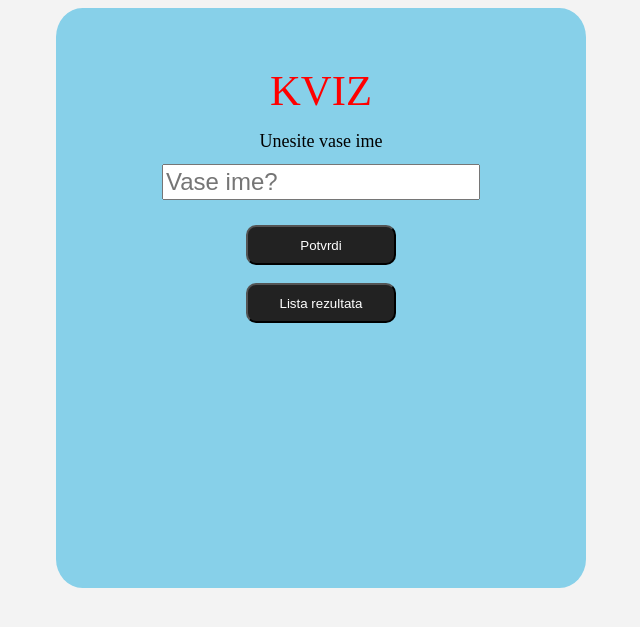
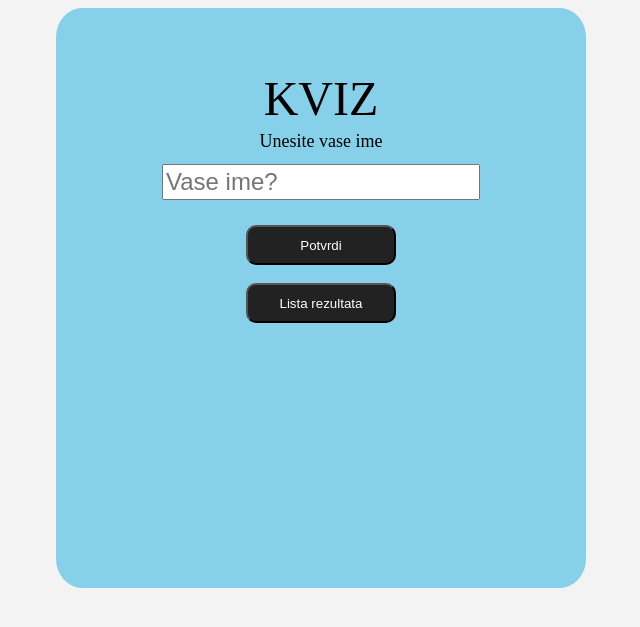
Before and after one commit to miirko99/PIA-homeworks, a PHP site: page / in a window 1280 px wide. Shown: the top 627 px of the page, without its empty margins (319-959 px from the left). Run offline with PHP 8.4, Linux system fonts and the light colour scheme.

Commit message:
Update style.css

```diff
--- a/hw-3/style.css
+++ b/hw-3/style.css
@@ -13,9 +13,7 @@ body{
 }
 #imeKviza{
 	text-align:center;
-	font-size:32pt;
-	color:red;
-	font-family:courgette;
+	font-size:48px;
 }
 #labelIme{
 	font-size: 18px;
```
